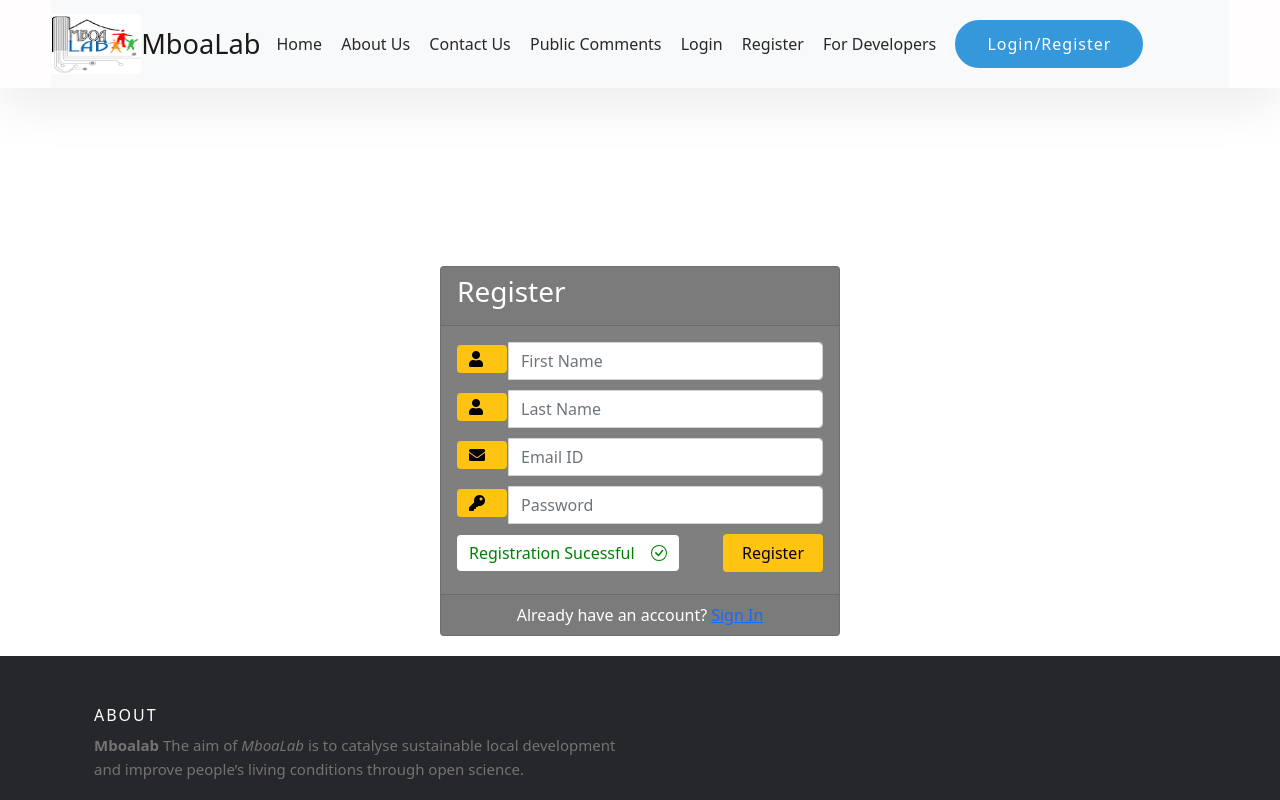
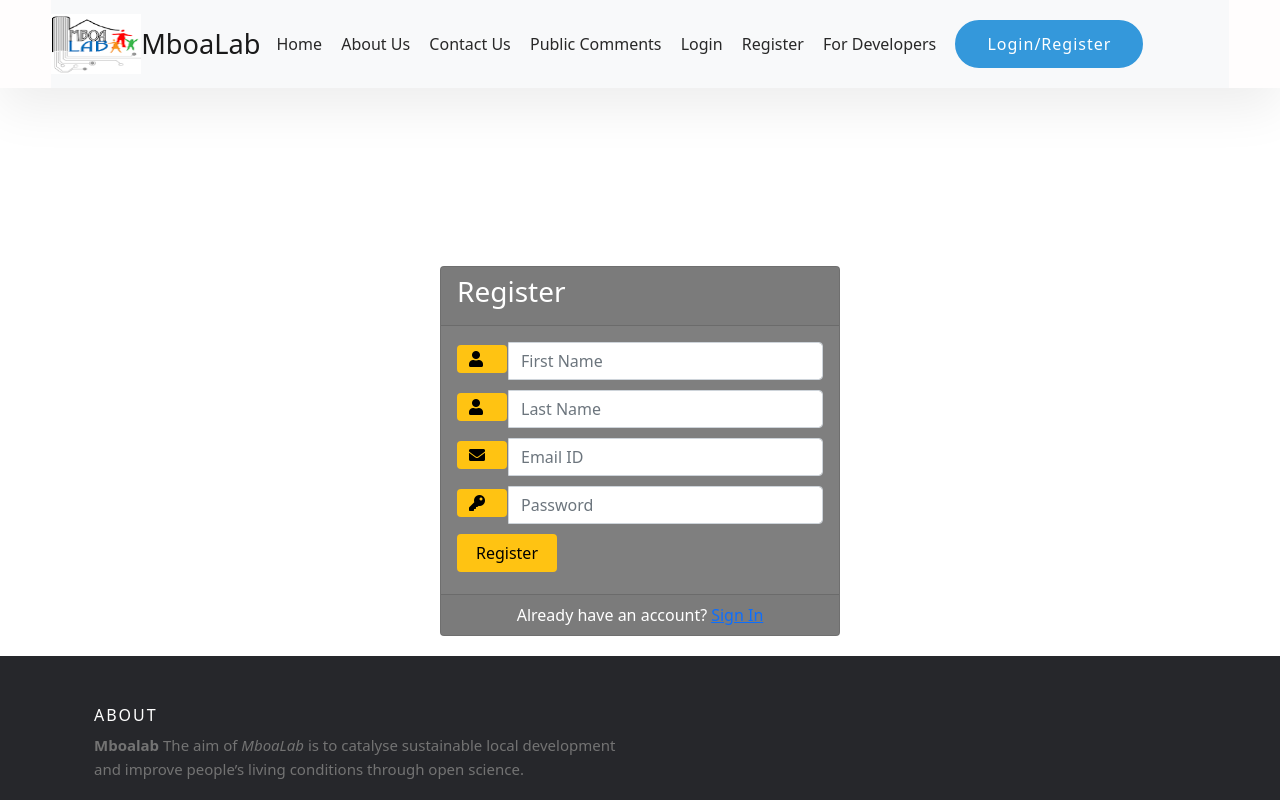
Before and after one commit to Beccamak/typhoid-frontend, a React (Create React App) app: page /register in a window 1280 px wide. Shown: the top 800 px of the page. Built offline with nearby package versions, Linux system fonts and the light colour scheme; a web font is replaced by a local one.

Commit message:
remove static button

```diff
--- a/src/components/Register.css
+++ /dev/null
@@ -1,21 +0,0 @@
-.form-group{
-    height: 100%;
-}
-.reg-success{
-    color: green;
-    background-color: #ffffff;
-    height: 100%;
-    display: flex;
-    justify-content: center;
-    align-items: center;
-    gap: 1rem;
-    padding: .375rem 0.75rem;
-    border-radius: 0.25rem;
-
-}
-.sucess-text{
-    display: inline;
-    margin: 0;
-    padding: 0;
-
-}
--- a/src/components/Register.jsx
+++ b/src/components/Register.jsx
@@ -1,4 +1,3 @@
-import '../components/Register.css'
 import React from "react";
 import { NavLink } from "react-router-dom";
 import "./LoginRegister.css";
@@ -92,11 +91,7 @@ function Register() {
                     required
                   />
                 </div>
-                <div className="form-group d-flex justify-content-between align-items-center">
-                <div className="reg-success">
-                <p className='sucess-text'>Registration Sucessful</p>
-                <SuccessIcon/>
-                </div>
+                <div className="form-group">
                   <button className="btn float-right login_btn" type="submit" href="http://localhost:3000/service">Register</button>
                 </div>
               </form>
```
